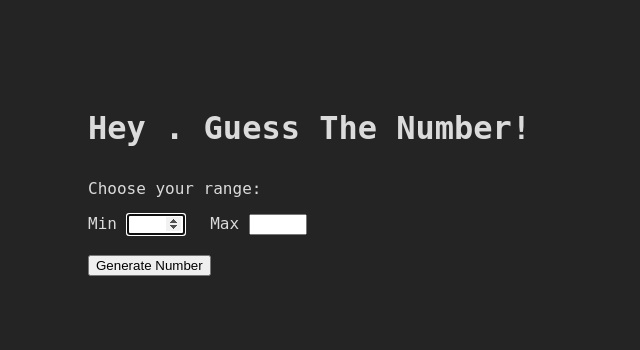
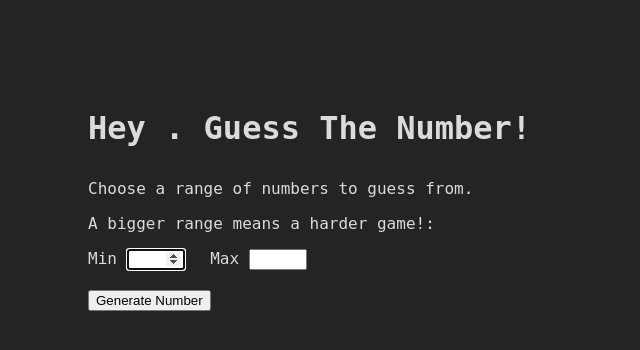
Before and after one commit to jaf7C7/Guess-The-Number, a plain HTML site: page index.html in a window 1280 px wide. Both pictures are taken after a click on the button "Continue". Shown: the whole page, without its empty margins (0-640 px from the left). Drawn offline with Linux system fonts and the light colour scheme.

Commit message:
More explanatory text on range selection screen

```diff
--- a/index.html
+++ b/index.html
@@ -52,7 +52,8 @@
         </section>
 
         <section class="choose-range hidden">
-            <p>Choose your range:</p>
+            <p>Choose a range of numbers to guess from.</p>
+            <p>A bigger range means a harder game!:</p>
 
             <label for="min">Min</label>
             <input type="number" id="min"></input>
```
